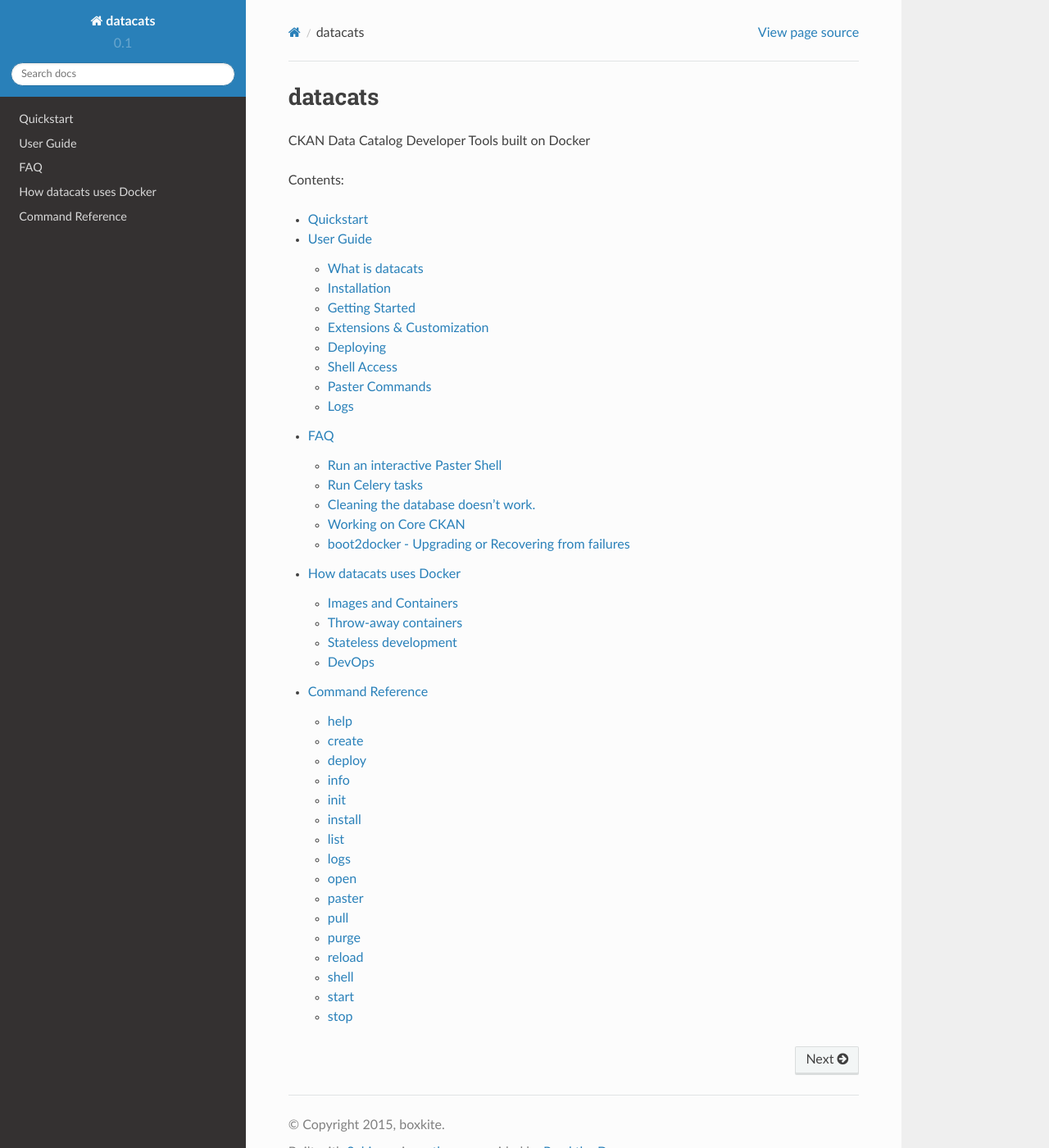
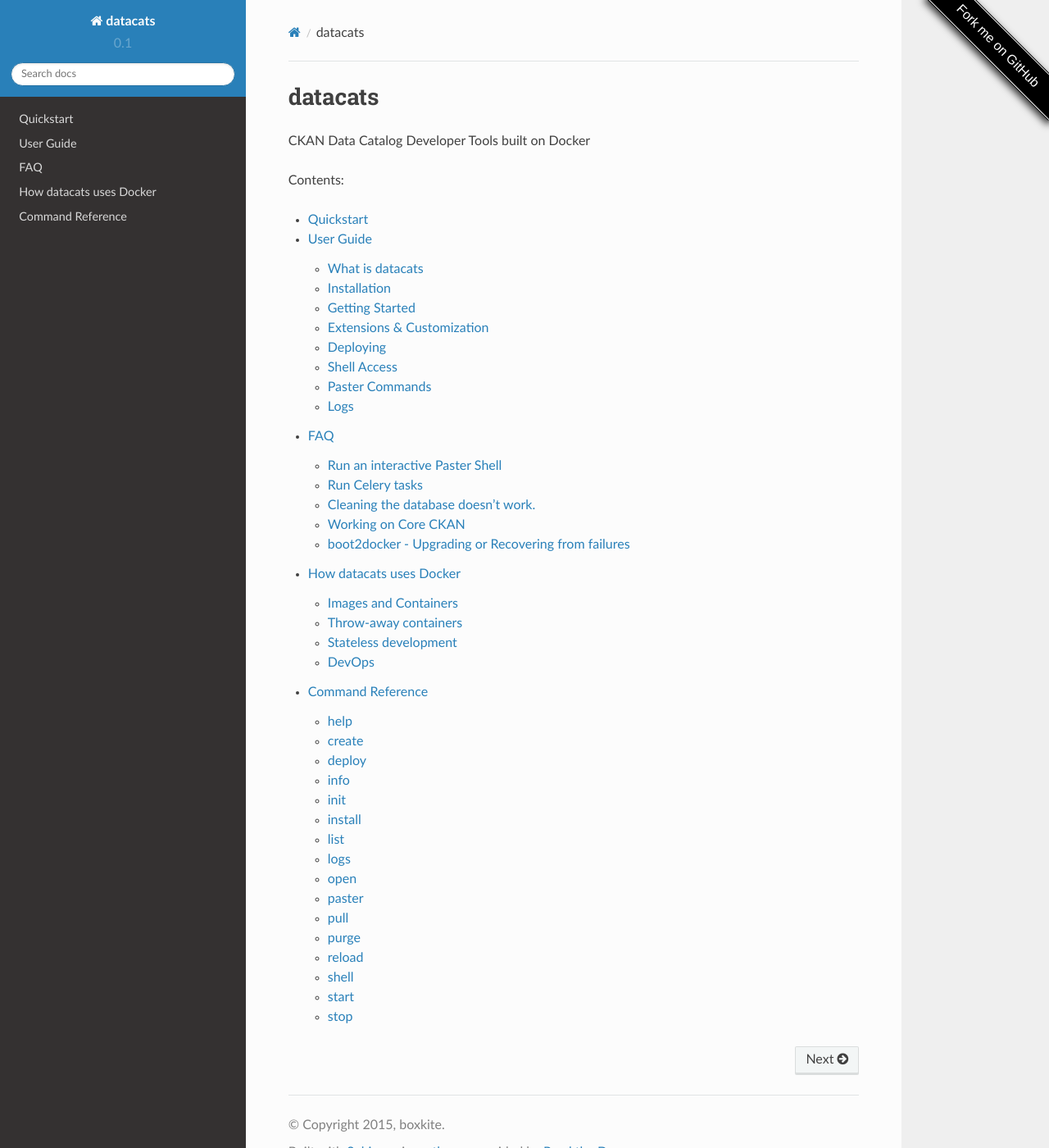
Before and after one commit to datacats/datacats, a Sphinx documentation site: the page built from docs/index.rst, in a window 1280 px wide and 1400 px high. Shown: the whole window at 82% size. Built offline with Sphinx 7.4.7 and the Read the Docs theme 2.0.0, drawn with Linux system fonts in a browser that asks for light colours.

Commit message:
Fork me on github

```diff
--- /dev/null
+++ b/docs/_static/css/datacats_theme.css
@@ -0,0 +1,49 @@
+@import url("theme.css");
+
+#forkongithub a {
+  text-decoration:none;
+  font-family:arial,sans-serif;
+  text-align:center;
+  background:#000;
+  color:#fff;
+  padding:5px 40px;
+  font-size:1rem;
+  line-height:2rem;
+  position:absolute;
+  top:35px;
+  right:-45px;
+  transform:rotate(45deg);
+  -webkit-transform:rotate(45deg);
+  -ms-transform:rotate(45deg);
+  -moz-transform:rotate(45deg);
+  -o-transform:rotate(45deg);
+  box-shadow:4px 4px 10px rgba(0,0,0,0.8);
+}
+#forkongithub a:hover {
+  background:#c11;
+  color:#fff;
+}
+#forkongithub a::before,#forkongithub a::after {
+  content:"";
+  width:100%;
+  display:block;
+  position:absolute;
+  top:1px;
+  left:0;
+  height:1px;
+  background:#fff;
+}
+#forkongithub a::after {
+  bottom:1px;
+  top:auto;
+}
+#forkongithub {
+  position:absolute;
+  display:block;
+  top:0;
+  right:0;
+  width:300px;
+  overflow:hidden;
+  height:300px;
+  z-index:9999;
+}
--- /dev/null
+++ b/docs/_templates/page.html
@@ -0,0 +1,14 @@
+{#
+    basic/page.html
+    ~~~~~~~~~~~~~~~
+
+    Master template for simple pages.
+
+    :copyright: Copyright 2007-2014 by the Sphinx team, see AUTHORS.
+    :license: BSD, see LICENSE for details.
+#}
+{%- extends "layout.html" %}
+{% block body %}
+<span id="forkongithub"><a href="https://github.com/boxkite/datacats">Fork me on GitHub</a></span>
+  {{ body }}
+{% endblock %}
--- a/docs/conf.py
+++ b/docs/conf.py
@@ -130,6 +130,7 @@
 # relative to this directory. They are copied after the builtin static files,
 # so a file named "default.css" will overwrite the builtin "default.css".
 html_static_path = ['_static']
+html_style = "css/datacats_theme.css"
 
 # Add any extra paths that contain custom files (such as robots.txt or
 # .htaccess) here, relative to this directory. These files are copied
@@ -161,7 +162,7 @@
 #html_split_index = False
 
 # If true, links to the reST sources are added to the pages.
-#html_show_sourcelink = True
+html_show_sourcelink = False
 
 # If true, "Created using Sphinx" is shown in the HTML footer. Default is True.
 #html_show_sphinx = True
```
